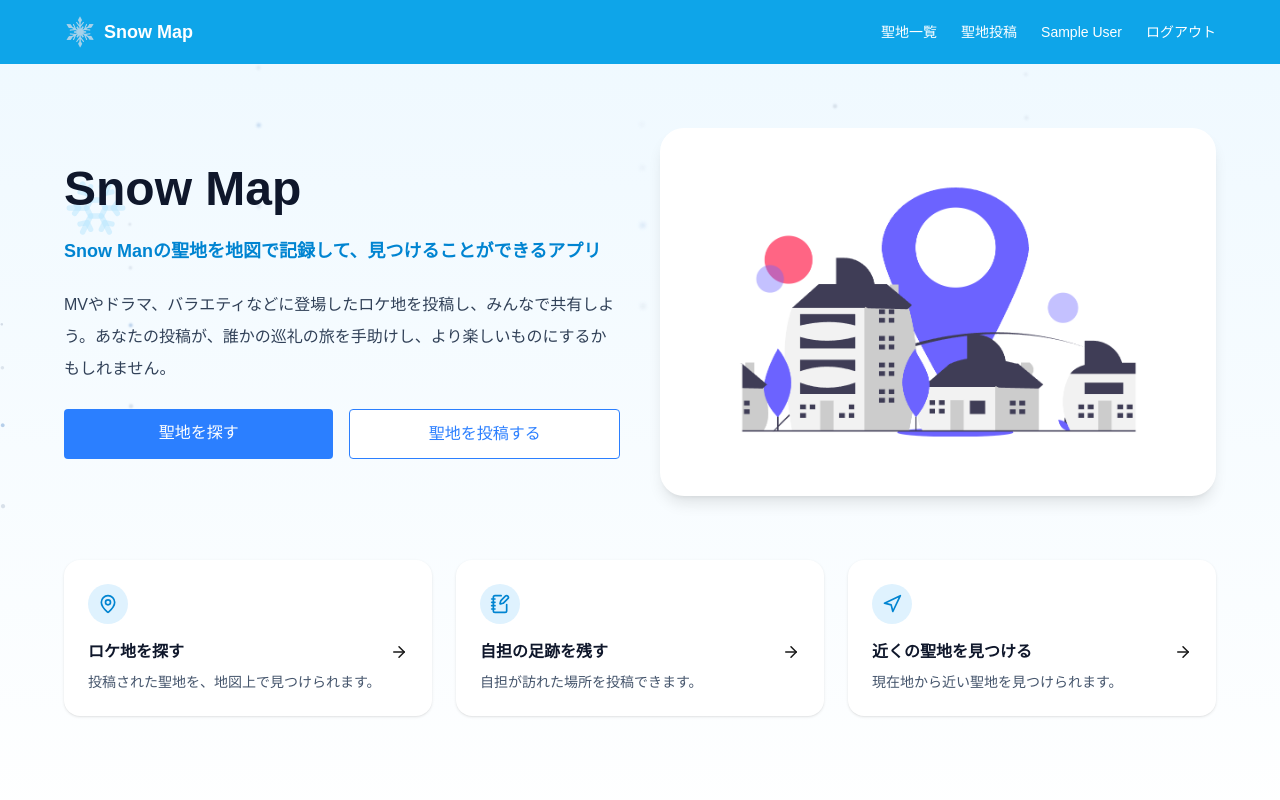
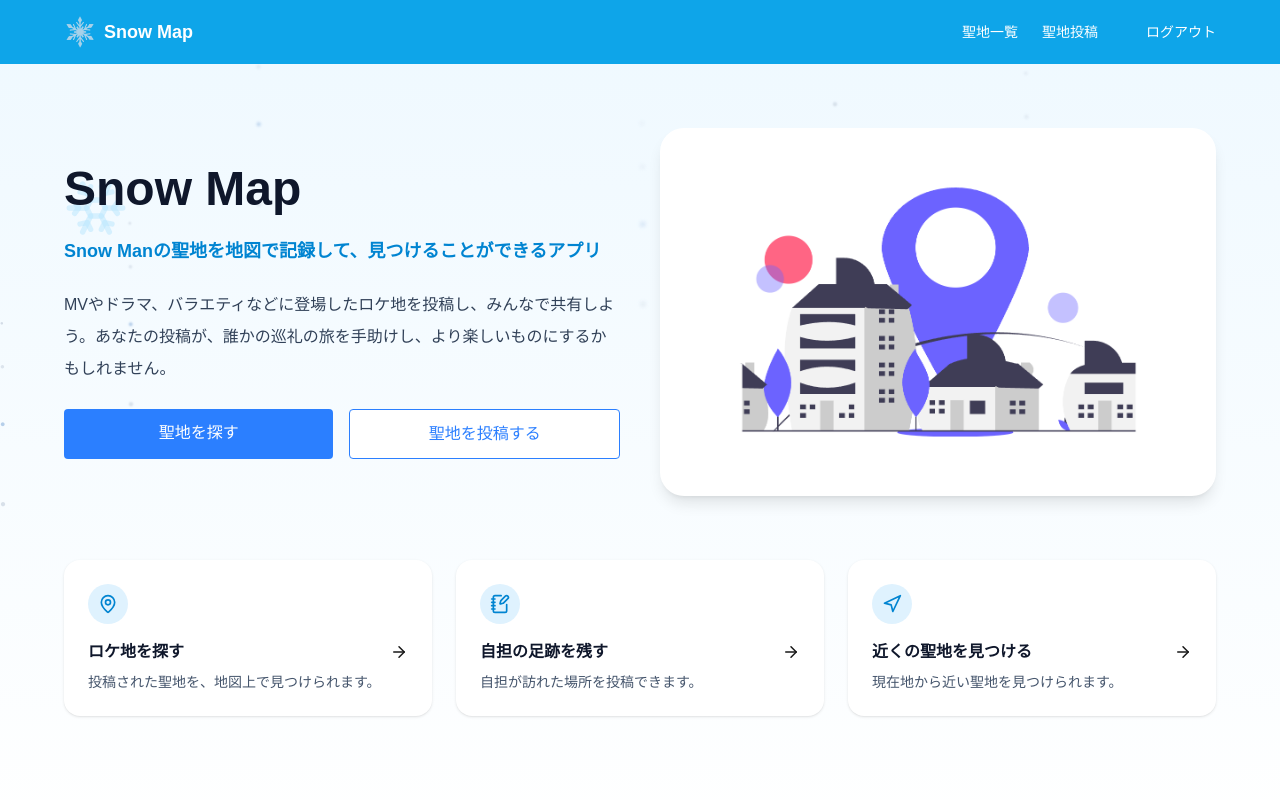
Before and after one commit to akanesi05/snowmap, a Next.js app: page / in a window 1280 px wide. Shown: the top 800 px of the page. Built offline with nearby package versions, Linux system fonts and the light colour scheme; no server answers; the database is empty; sample sign-in values are in the browser's storage.

Commit message:
feat: ヘッダーに変更後のユーザー名を反映

```diff
--- a/app/_components/Header.tsx
+++ b/app/_components/Header.tsx
@@ -7,8 +7,11 @@
 
 type HeaderProps = {
   session: Session | null;
+  profileUser: {
+    name: string | null;
+  } | null;
 };
-export default function Header({ session }: HeaderProps) {
+export default function Header({ session, profileUser }: HeaderProps) {
   const [openMenu, setOpenMenu] = useState(false);
   const menuFunction = () => {
     setOpenMenu((openMenu) => !openMenu);
@@ -29,7 +32,7 @@
           {session && session.user ? (
             <>
               <Link href="/profile">
-                <p className="hover:text-blue-300">{session.user.name}</p>
+                <p className="hover:text-blue-300">{profileUser?.name}</p>
               </Link>
               <button className="cursor-pointer" onClick={() => signOut()}>
                 ログアウト
@@ -63,7 +66,7 @@
           <ul>
             <li className="text-xl ">
               <Link href="/profile">
-                <p className="hover:text-blue-300">{session.user.name}</p>
+                <p className="hover:text-blue-300">{profileUser?.name}</p>
               </Link>
 
               <button className="mt-2 cursor-pointer" onClick={() => signOut()}>
--- a/app/layout.tsx
+++ b/app/layout.tsx
@@ -1,9 +1,10 @@
 import type { Metadata } from "next";
 import { Geist, Geist_Mono } from "next/font/google";
 import "./globals.css";
-import Footer from './_components/Footer'
-import Header from './_components/Header'
-import {auth} from "@/lib/auth";
+import Footer from "./_components/Footer";
+import Header from "./_components/Header";
+import { auth } from "@/lib/auth";
+import prisma from "@/lib/prisma";
 const geistSans = Geist({
   variable: "--font-geist-sans",
   subsets: ["latin"],
@@ -24,15 +25,20 @@
 }: Readonly<{
   children: React.ReactNode;
 }>) {
-  const session = await auth()
+  const session = await auth();
+  let profileUser = null;
+  if (session && session.user && session.user.id) {
+    // ここでユーザーを検索する
+    profileUser = await prisma.user.findUnique({
+      where: { id: session.user.id },
+    });
+  }
   return (
     <html lang="ja">
       <body className="flex flex-col min-h-screen">
-        <Header session={session}/>
-        <div className="flex-grow bg-gray-100">
-          {children}
-        </div>
-        <Footer/>
+        <Header session={session} profileUser={profileUser} />
+        <div className="flex-grow bg-gray-100">{children}</div>
+        <Footer />
       </body>
     </html>
   );
--- a/app/profile/edit/_components/EditProfileForm.tsx
+++ b/app/profile/edit/_components/EditProfileForm.tsx
@@ -43,6 +43,7 @@
         onSubmit={handleSubmit(submitEditProfile)}
       >
         <h1 className="text-2xl font-bold mb-4">プロフィール編集フォーム</h1>
+        <div className="bg-white  p-10 md:p-6 rounded-lg shadow-md">
         <p className="text-gray-800">名前</p>
         <input
           {...register("name", {
@@ -58,9 +59,9 @@
         {errors.name && (
           <p className="text-red-500 text-sm mb-3">{errors.name.message}</p>
         )}
-        <p>
-          <UpdateButton />
-        </p>
+        </div>
+          <UpdateButton/>
+
         <Link
           href="/profile"
           className="text-sm text-black pt-5 items-center inline-flex gap-1 hover:text-blue-600 underline"
```
